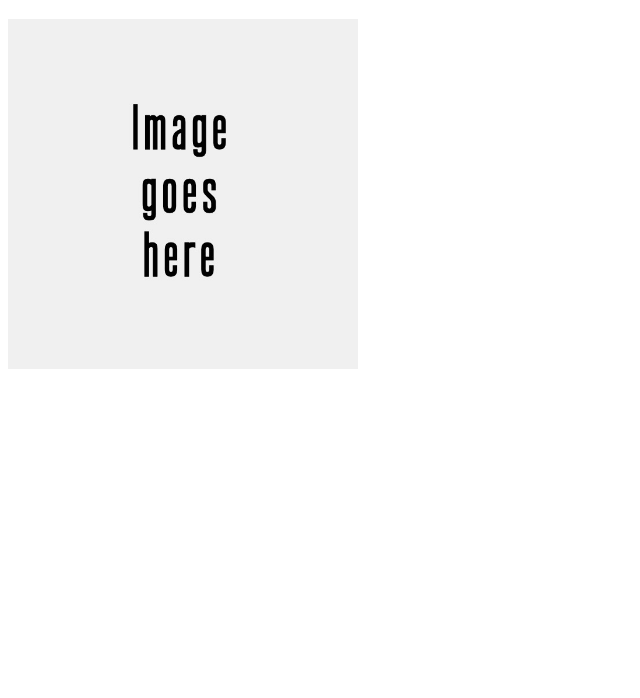
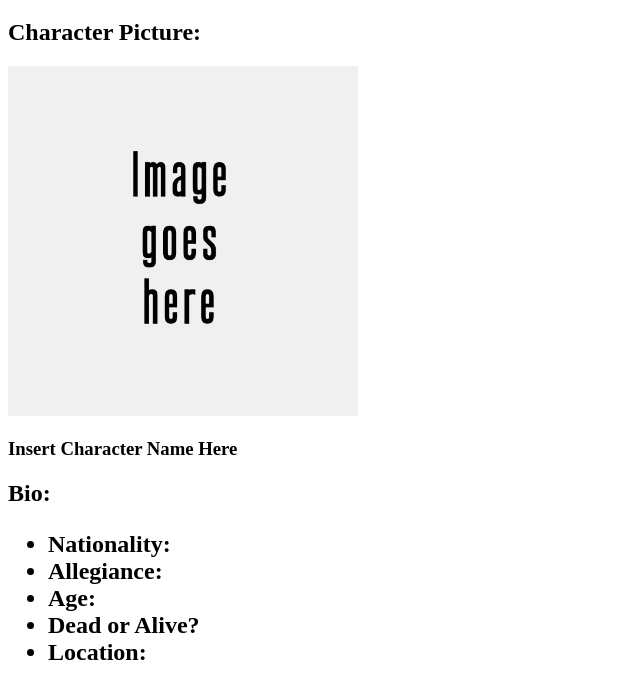
Before and after one commit to stforrester/phase-1-project, a plain HTML site: page index.html in a window 1280 px wide. Shown: the part 102-800 px from the top of the page, without its empty margins (0-640 px from the left). Drawn offline with Linux system fonts and the light colour scheme.

Commit message:
add additional character detail fields to DOM

```diff
--- a/index.html
+++ b/index.html
@@ -11,8 +11,18 @@
     </header>
     <div id="character_selection_window"></div>
     <div id="character_detail">
+        <h2>Character Picture:</h2>
         <img class ="detail_image" src="./assets/image-placeholder.jpg" alt="Insert Character Image Here" />
-
+        <h3 class="name">Insert Character Name Here</h3>
+        <h2>Bio:
+            <ul>
+                <li>Nationality: </li>
+                <li>Allegiance: </li>
+                <li>Age: </li>
+                <li>Dead or Alive? </li>
+                <li>Location: </li>
+            </ul>
+        </h2>
     </div>
 </body>
 </html>
--- a/styles.css
+++ b/styles.css
@@ -1,3 +1,11 @@
+#character_detail {
+    position: relative;
+}
+
 .detail_image {
     height: 350px;
 }
+
+.name {
+    bottom: 60px;
+}
```
